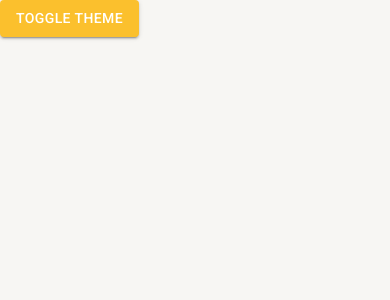
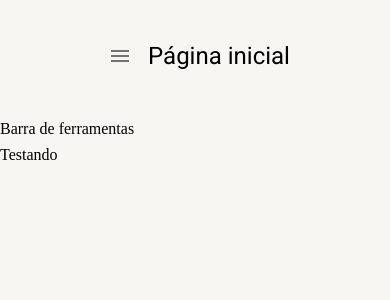
Before and after one commit to rafaelpcosta1/React_MaterialUI_TypeScript, a React (Create React App) app: page /pagina-inicial in a window 390 px wide. Shown: the top 300 px of the page. Built offline with nearby package versions, Linux system fonts and the light colour scheme.

Commit message:
feat: init creat layout base pages

```diff
--- /dev/null
+++ b/src/pages/home-page/HomePage.tsx
@@ -0,0 +1,9 @@
+import { LayoutBaseDePagina } from '../../shared/layouts';
+
+export const HomePage = () => {
+  return (
+    <LayoutBaseDePagina titulo='Página inicial'>
+      Testando
+    </LayoutBaseDePagina>
+  );
+};
--- a/src/pages/index.ts
+++ b/src/pages/index.ts
@@ -1 +1 @@
-export { };
+export * from './home-page/HomePage';
--- a/src/routes/index.tsx
+++ b/src/routes/index.tsx
@@ -1,11 +1,12 @@
-import { Button } from '@mui/material';
 import { useEffect } from 'react';
 import { Navigate, Route, Routes } from 'react-router-dom';
-import { useAppThemeContext, useDrawerContext } from '../shared/contexts';
+
+import { useDrawerContext } from '../shared/contexts';
+import { HomePage } from '../pages';
 
 export const AppRoutes = () => {
-  const { toggleTheme } = useAppThemeContext();
-  const { toggleDrawerOpen, setDrawerOptions } = useDrawerContext();
+  const { setDrawerOptions } = useDrawerContext();
+
   useEffect(() => {
     setDrawerOptions([
       {
@@ -23,8 +24,7 @@
 
   return (
     <Routes>
-      <Route path="/pagina-inicial" element={<Button variant="contained" color="primary" onClick={toggleTheme}>Toggle Theme</Button>} />
-      <Route path="/menu" element={<Button variant="contained" color="primary" onClick={toggleDrawerOpen}>Menu Lateral</Button>} />
+      <Route path="/pagina-inicial" element={<HomePage />} />
 
       <Route path="*" element={<Navigate to="/pagina-inicial" />} />
     </Routes>
--- /dev/null
+++ b/src/shared/layouts/LayoutBaseDePagina.tsx
@@ -0,0 +1,44 @@
+import { ReactNode } from 'react';
+import { Box } from '@mui/system';
+import { Icon, IconButton, Theme, Typography, useMediaQuery, useTheme } from '@mui/material';
+import { useDrawerContext } from '../contexts';
+
+interface ILayoutBaseDePaginaProps {
+  children: ReactNode;
+
+  titulo: string;
+
+}
+
+export const LayoutBaseDePagina: React.FC<ILayoutBaseDePaginaProps> = ({ children, titulo }) => {
+  const smDown = useMediaQuery((theme: Theme) => theme.breakpoints.down('sm'));
+  const theme = useTheme();
+
+  const { toggleDrawerOpen } = useDrawerContext();
+
+  return (
+    <Box height='100%' display='flex' flexDirection='column' gap={1}>
+      <Box padding={1} height={theme.spacing(12)} display='flex' alignItems='center' justifyContent='center' gap={1}>
+
+        {smDown && (
+          <IconButton onClick={toggleDrawerOpen}>
+            <Icon>menu</Icon>
+          </IconButton>
+        )}
+
+        <Typography variant='h5'>
+          {titulo}
+        </Typography>
+      </Box>
+
+      <Box>
+        Barra de ferramentas
+      </Box>
+
+      <Box>
+        {children}
+      </Box>
+
+    </Box>
+  );
+};
--- a/src/shared/layouts/index.ts
+++ b/src/shared/layouts/index.ts
@@ -1 +1 @@
-export { };
+export * from './LayoutBaseDePagina';
```
